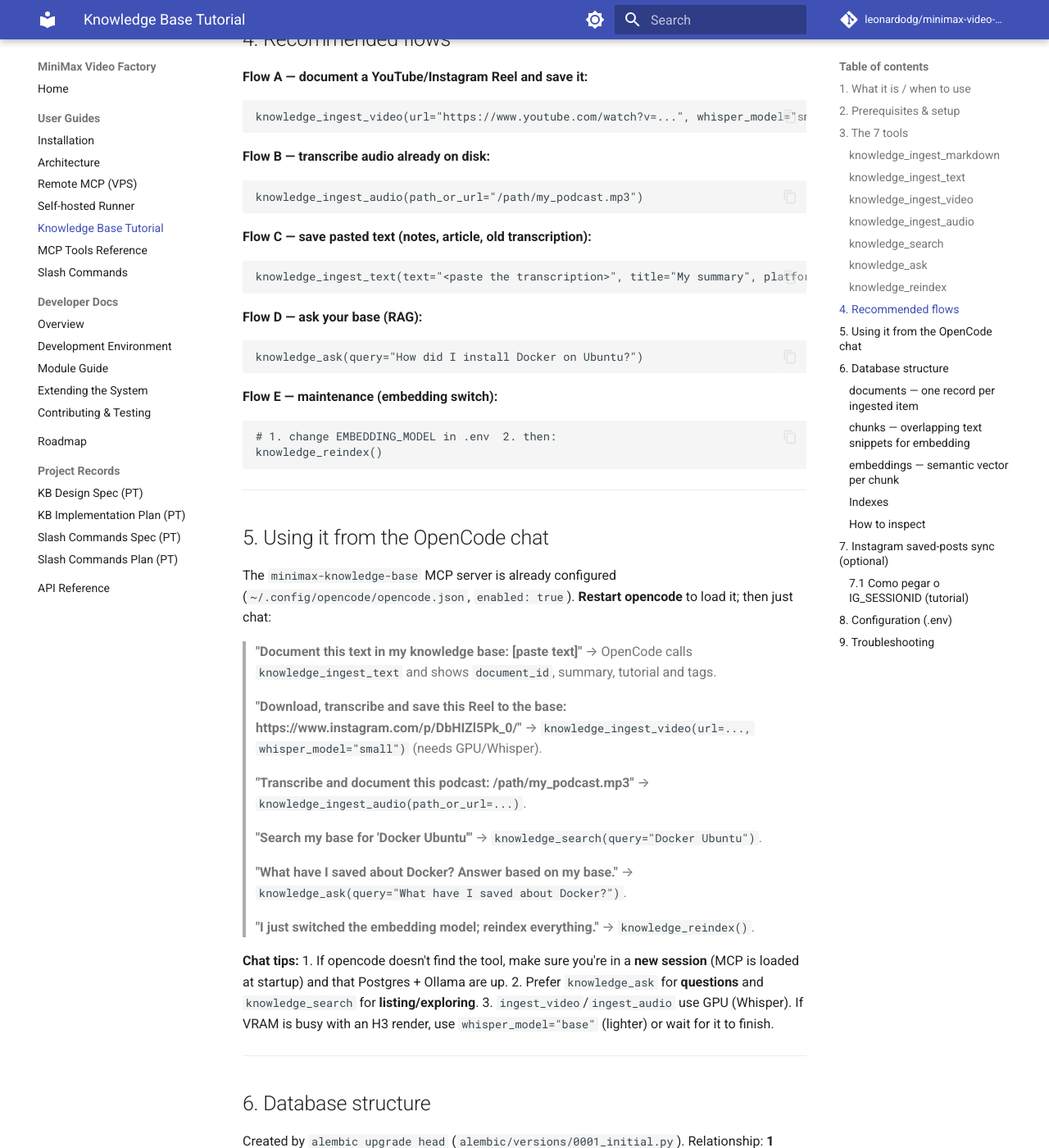
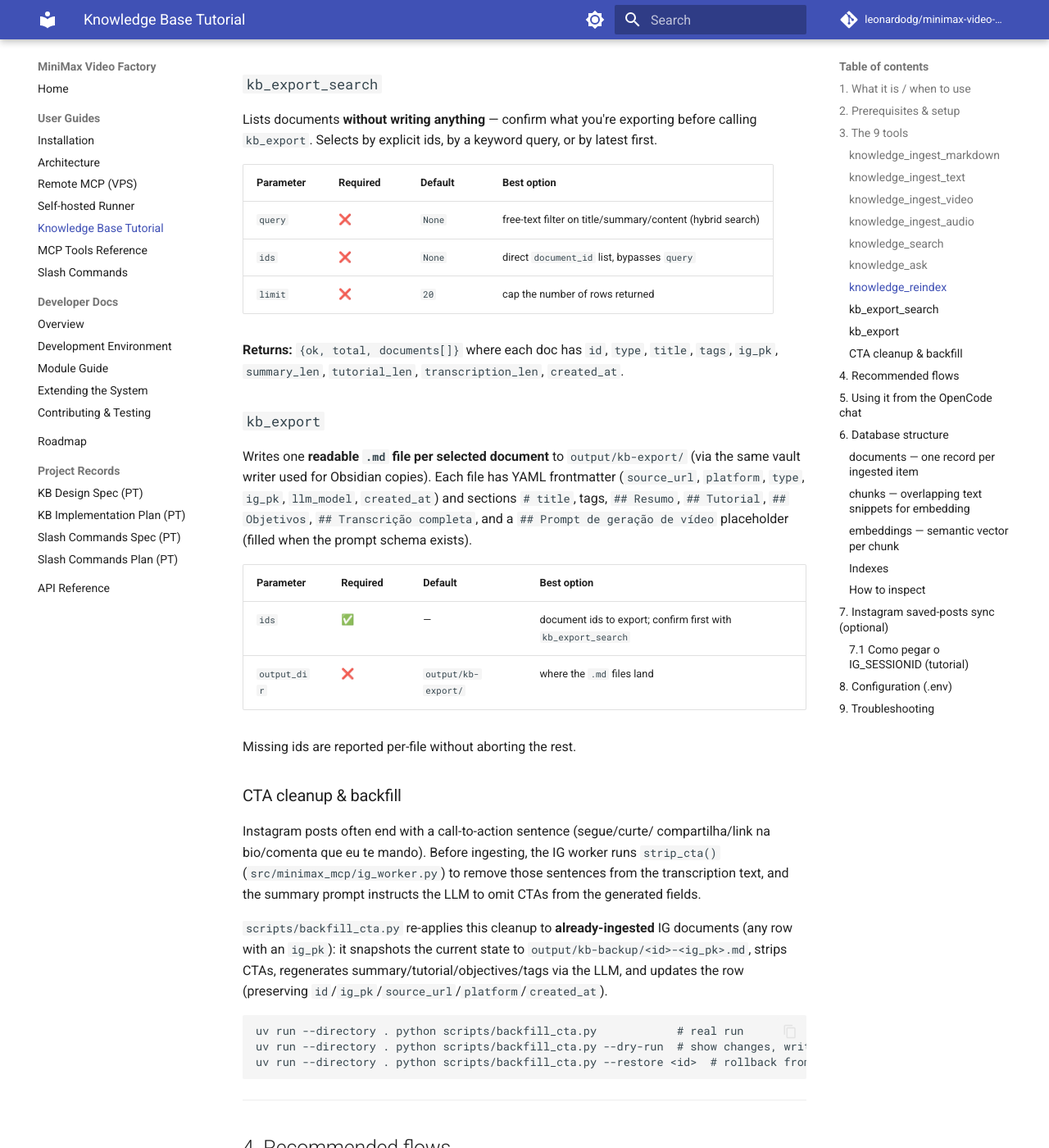
Before and after one commit to leonardodg/minimax-video-factory, an MkDocs documentation site: the page built from docs/KNOWLEDGE_BASE.md, in a window 1280 px wide and 1400 px high, scrolled down 4319 px. Shown: the whole window at 82% size. Built offline with MkDocs 1.6.1 and Material for MkDocs 9.7.7, drawn with Linux system fonts in a browser that asks for light colours; comment, search, counter and statistics services are not loaded; some of the changed text lies outside the part shown.

Commit message:
docs: document kb-export-search/kb-export tools and CTA cleanup

````diff
--- a/docs/KNOWLEDGE_BASE.md
+++ b/docs/KNOWLEDGE_BASE.md
@@ -8,7 +8,7 @@
 In this document:
 - [1. What it is / when to use](#1-what-it-is-when-to-use)
 - [2. Prerequisites & setup](#2-prerequisites-setup)
-- [3. The 7 tools (full reference + best options)](#3-the-7-tools)
+- [3. The 9 tools (full reference + best options)](#3-the-9-tools)
 - [4. Recommended flows step by step](#4-recommended-flows)
 - [5. Using it from the OpenCode chat (prompt examples)](#5-using-it-from-the-opencode-chat)
 - [6. Database structure](#6-database-structure)
@@ -20,8 +20,8 @@
 
 ## 1. What it is / when to use
 
-The video MCP exposes **18 tools in total** (11 original MiniMax H3/Studio + 7
-knowledge base). The 7 new ones:
+The video MCP exposes **26 tools in total** (17 original MiniMax H3/Studio/IG
++ 9 knowledge base). The 9 knowledge-base tools:
 
 | Tool | What it does | Needs GPU? |
 |---|---|---|
@@ -32,6 +32,8 @@
 | `knowledge_search` | Keyword + semantic search in the base | No |
 | `knowledge_ask` | Answers questions with RAG (search + LLM) about what was saved | No |
 | `knowledge_reindex` | Recomputes chunks + embeddings for all documents | No |
+| `kb_export_search` | Lists documents to export — by ids, keyword, or latest first | No |
+| `kb_export` | Writes the selected documents as readable `.md` files | No |
 
 **Typical lifecycle:** `ingest_*` → `search`/`ask` → (switched embedding
 model?) → `reindex`.
@@ -64,7 +66,7 @@
 
 ---
 
-## 3. The 7 tools
+## 3. The 9 tools
 
 ### `knowledge_ingest_markdown`
 
@@ -157,6 +159,58 @@
 |---|---|---|---|
 | `embedding_model` | ❌ | `EMBEDDING_MODEL` from `.env` | only set it to force another one |
 
+### `kb_export_search`
+
+Lists documents **without writing anything** — confirm what you're exporting
+before calling `kb_export`. Selects by explicit ids, by a keyword query, or by
+latest first.
+
+| Parameter | Required | Default | Best option |
+|---|---|---|---|
+| `query` | ❌ | `None` | free-text filter on title/summary/content (hybrid search) |
+| `ids` | ❌ | `None` | direct `document_id` list, bypasses `query` |
+| `limit` | ❌ | `20` | cap the number of rows returned |
+
+**Returns:** `{ok, total, documents[]}` where each doc has `id`, `type`,
+`title`, `tags`, `ig_pk`, `summary_len`, `tutorial_len`, `transcription_len`,
+`created_at`.
+
+### `kb_export`
+
+Writes one **readable `.md` file per selected document** to
+`output/kb-export/` (via the same vault writer used for Obsidian copies). Each
+file has YAML frontmatter (`source_url`, `platform`, `type`, `ig_pk`,
+`llm_model`, `created_at`) and sections `# title`, tags, `## Resumo`,
+`## Tutorial`, `## Objetivos`, `## Transcrição completa`, and a `## Prompt de
+geração de vídeo` placeholder (filled when the prompt schema exists).
+
+| Parameter | Required | Default | Best option |
+|---|---|---|---|
+| `ids` | ✅ | — | document ids to export; confirm first with `kb_export_search` |
+| `output_dir` | ❌ | `output/kb-export/` | where the `.md` files land |
+
+Missing ids are reported per-file without aborting the rest.
+
+### CTA cleanup & backfill
+
+Instagram posts often end with a call-to-action sentence (segue/curte/
+compartilha/link na bio/comenta que eu te mando). Before ingesting, the IG
+worker runs `strip_cta()` (`src/minimax_mcp/ig_worker.py`) to remove those
+sentences from the transcription text, and the summary prompt instructs the LLM
+to omit CTAs from the generated fields.
+
+`scripts/backfill_cta.py` re-applies this cleanup to **already-ingested** IG
+documents (any row with an `ig_pk`): it snapshots the current state to
+`output/kb-backup/<id>-<ig_pk>.md`, strips CTAs, regenerates
+summary/tutorial/objectives/tags via the LLM, and updates the row (preserving
+`id`/`ig_pk`/`source_url`/`platform`/`created_at`).
+
+```bash
+uv run --directory . python scripts/backfill_cta.py            # real run
+uv run --directory . python scripts/backfill_cta.py --dry-run  # show changes, write nothing
+uv run --directory . python scripts/backfill_cta.py --restore <id>  # rollback from snapshot
+```
+
 ---
 
 ## 4. Recommended flows
@@ -185,6 +239,14 @@
 ```
 # 1. change EMBEDDING_MODEL in .env  2. then:
 knowledge_reindex()
+```
+
+**Flow F — export a Reel's knowledge to markdown:**
+```
+# 1. list what you'd export (nothing written yet):
+kb_export_search(query="Docker")
+# 2. write the selected documents as readable .md files:
+kb_export(ids=[12, 37])
 ```
 
 ---
````
Also changed, not shown: AGENTS.md (+24 -5 lines).
